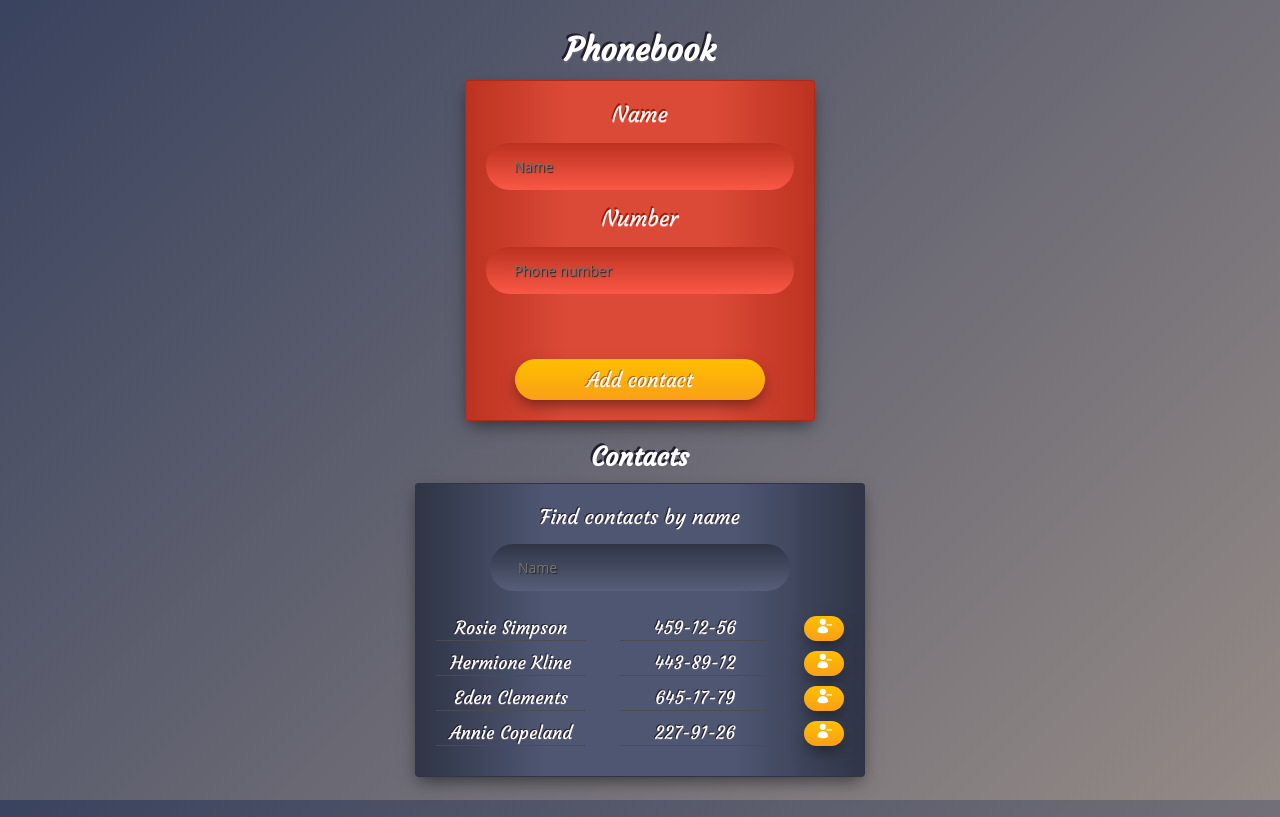
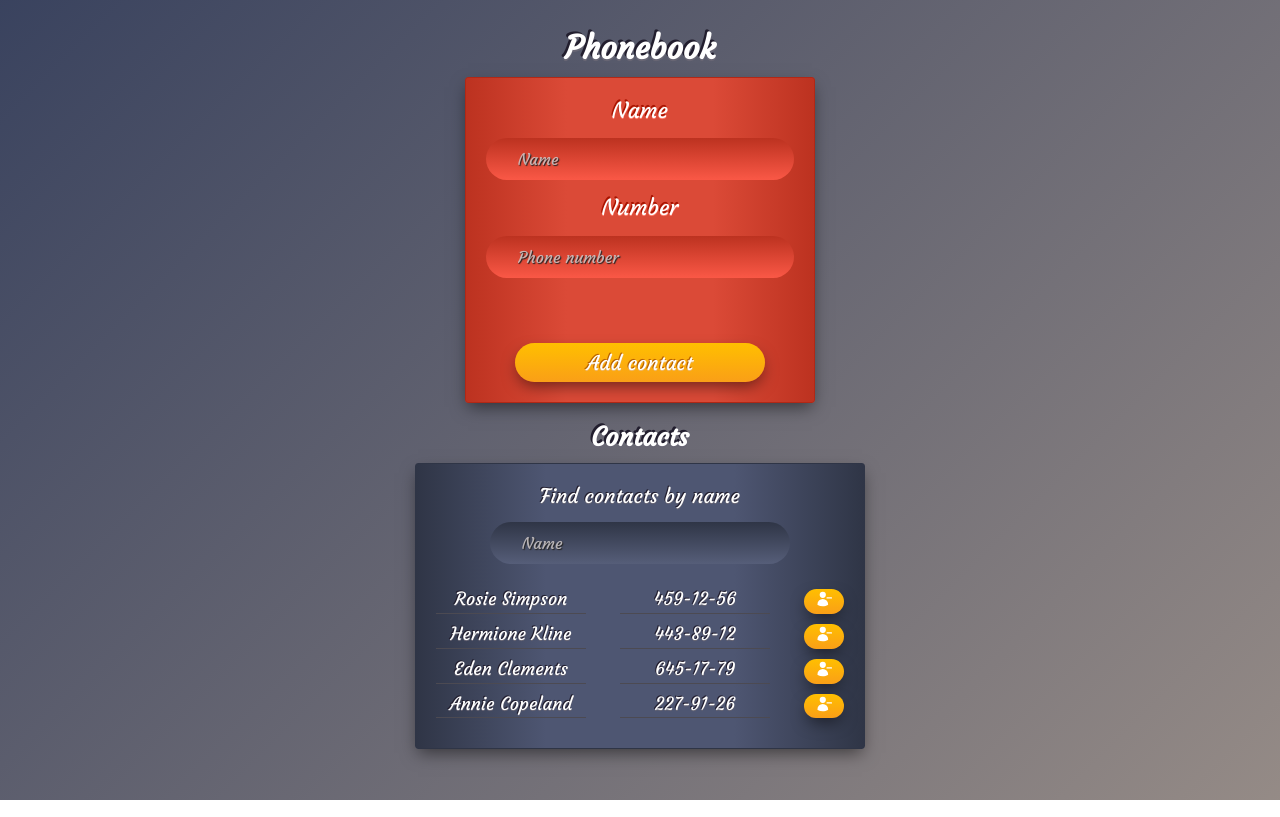
Before and after one commit to AntoninaGrebeniuk/goit-react-hw-03-phonebook, a React (Create React App) app: page / in a window 1280 px wide. Built offline with nearby package versions, Linux system fonts and the light colour scheme.

Commit message:
Update style

```diff
--- a/package.json
+++ b/package.json
@@ -9,6 +9,7 @@
     "@testing-library/jest-dom": "^5.16.3",
     "@testing-library/react": "^12.1.4",
     "@testing-library/user-event": "^13.5.0",
+    "modern-normalize": "^2.0.0",
     "nanoid": "^4.0.2",
     "normalize.css": "^8.0.1",
     "notiflix": "^3.2.6",
--- a/src/components/ContactItem/ContactItem.styled.jsx
+++ b/src/components/ContactItem/ContactItem.styled.jsx
@@ -45,11 +45,12 @@ export const RemoveBtn = styled.button`
   /* border-radius: 50%; */
 
   text-shadow: -1px -1px var(--dark-orange), 0 1px 0 var(--light-orange);
+  transition: transform var(--cubic-bezier);
 
   &:hover,
   &:focus {
     outline: none;
-    transition: transform 0.15s ease;
-    transform: scale(0.95);
+
+    transform: scale(0.92);
   }
 `;
--- a/src/components/Filter/Filter.styled.jsx
+++ b/src/components/Filter/Filter.styled.jsx
@@ -10,13 +10,13 @@ export const FilterLabel = styled.label`
 export const FilterInput = styled.input`
   flex: 1;
   margin-top: 15px;
-  padding: 1em 2em;
+  padding: 12px 32px;
   border: 0;
   width: 300px;
   box-sizing: border-box;
   color: var(--white);
-  font-size: 14px;
-  font-family: Open Sans, Arial, sans-serif;
+  font-size: 16px;
+  font-family: 'Courgette', cursive;
   text-shadow: 1px 1px 1px #232323;
   border-radius: 25px;
   background: var(--grey-blue);
@@ -24,11 +24,16 @@ export const FilterInput = styled.input`
 
   background: linear-gradient(to bottom, var(--grey-blue) 0%, #565e79 100%);
   filter: progid:DXImageTransform.Microsoft.gradient( startColorstr='var(--grey-blue)', endColorstr='#565e79', GradientType=0 );
+  transition: transform var(--cubic-bezier);
 
   &:hover,
   &:focus {
     outline: none;
-    transition: transform 0.15s ease;
     transform: scale(1.02);
   }
+
+  &::placeholder {
+    font-family: 'Courgette', cursive;
+    color: var(--placeholder-color);
+  }
 `;
--- a/src/components/Form/Form.styled.jsx
+++ b/src/components/Form/Form.styled.jsx
@@ -9,7 +9,6 @@ export const ContactForm = styled.form`
   margin-bottom: 20px;
   width: 350px;
 
-  /* width: 100%; */
   padding: 20px;
   position: relative;
   border-radius: 3px;
@@ -41,13 +40,13 @@ export const ContactForm = styled.form`
 
 export const ContactInput = styled.input`
   flex: 1;
-  padding: 1em 2em;
+  padding: 12px 32px;
   border: 0;
   width: 100%;
   box-sizing: border-box;
   color: var(--white);
-  font-size: 14px;
-  font-family: Open Sans, Arial, sans-serif;
+  font-size: 16px;
+  font-family: 'Courgette', cursive;
   text-shadow: 1px 1px 1px #232323;
   border-radius: 25px;
   background: var(--red);
@@ -55,12 +54,17 @@ export const ContactInput = styled.input`
 
   background: linear-gradient(to bottom, var(--red) 0%, var(--light-red) 100%);
   filter: progid:DXImageTransform.Microsoft.gradient( startColorstr='var(--red)', endColorstr='var(--light-red)', GradientType=0 );
+  transition: transform var(--cubic-bezier);
 
   &:hover,
   &:focus {
     outline: none;
-    transition: transform 0.15s ease;
     transform: scale(1.02);
+  }
+
+  &::placeholder {
+    font-family: 'Courgette', cursive;
+    color: var(--placeholder-color);
   }
 `;
 
@@ -78,6 +82,7 @@ export const SubmitBtn = styled.button`
     var(--yellow) 0%,
     var(--dark-yellow) 100%
   );
+
   filter: progid:DXImageTransform.Microsoft.gradient( startColorstr='var(--yellow)', endColorstr='var(--dark-yellow)', GradientType=0 );
   border: 0;
   border-radius: 30px;
@@ -88,11 +93,11 @@ export const SubmitBtn = styled.button`
   font-size: 20px;
   font-weight: 500;
   text-shadow: -1px -1px var(--dark-orange), 0 1px 0 var(--light-orange);
+  transition: transform var(--cubic-bezier);
 
   &:hover,
   &:focus {
     outline: none;
-    transition: transform 0.15s ease;
     transform: scale(0.95);
   }
 `;
--- a/src/index.css
+++ b/src/index.css
@@ -1,8 +1,8 @@
-@import-normalize; /* bring in normalize.css styles */
+@import 'modern-normalize';
 
-* {
+/* * {
   box-sizing: border-box;
-}
+} */
 
 body {
   margin: 0;
@@ -13,7 +13,6 @@ body {
   -webkit-font-smoothing: antialiased;
   -moz-osx-font-smoothing: grayscale; */
 
-  /* height: 100vh; */
   background: linear-gradient(
     135deg,
     rgba(36, 46, 77, 0.9),
@@ -59,4 +58,6 @@ ul {
   --light-red: #fa5846;
   --bright-red: #a91400;
   --pale-red: #ff7e6d;
+  --placeholder-color: #cfcacad7;
+  --cubic-bezier: 250ms cubic-bezier(0.4, 0, 0.2, 1);
 }
```
Also changed, not shown: 1 other file (tests, documents, lock files or other folders).
